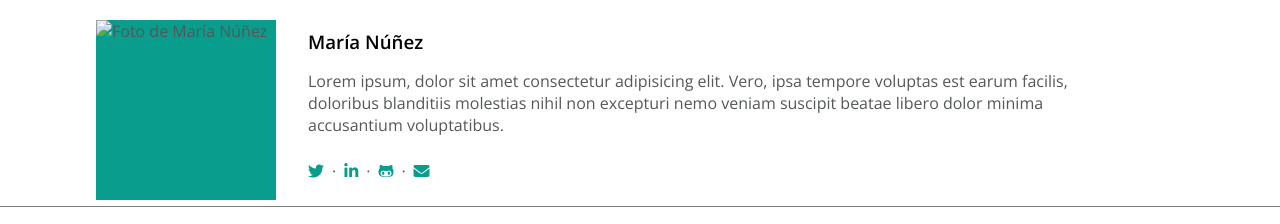
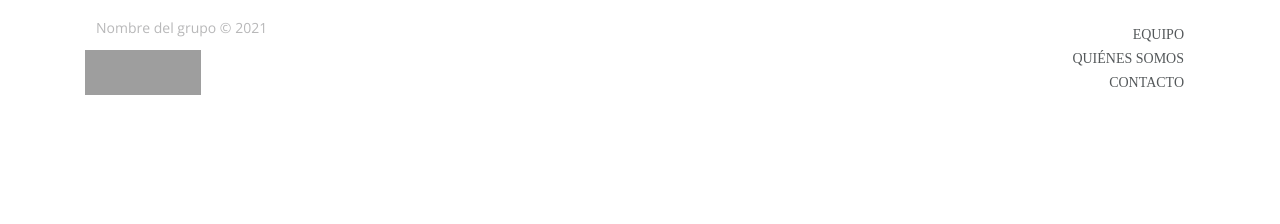
Before and after one commit to Adalab/project-promo-m-module-1-team-2, a plain HTML site: page index.html in a window 1280 px wide. Shown: the part 2092-2316 px from the top of the page. After the commit the page ends 2252 px from the top, so only its background shows below. Drawn offline with nearby package versions, Linux system fonts and the light colour scheme; grey boxes are pictures that could not be loaded.

Commit message:
removing duplicated html

```diff
--- a/index.html
+++ b/index.html
@@ -228,35 +228,6 @@
             </ul>
           </div>
         </article>
-
-        <!-- INFO MARIA -->
-        <article class="person-info">
-          <img src="" alt="Foto de María Núñez" />
-          <div class="wrapper-person-info">
-            <h3>María Núñez</h3>
-            <p>
-              Lorem ipsum, dolor sit amet consectetur adipisicing elit. Vero,
-              ipsa tempore voluptas est earum facilis, doloribus blanditiis
-              molestias nihil non excepturi nemo veniam suscipit beatae libero
-              dolor minima accusantium voluptatibus.
-            </p>
-            <ul class="wrapper-rrss">
-              <li class="icon" id="twitter">
-                <i class="fab fa-twitter"></i>
-              </li>
-              ·
-              <li class="icon" id="linkedin">
-                <i class="fab fa-linkedin-in"></i>
-              </li>
-              ·
-              <li class="icon" id="github">
-                <i class="fab fa-github-alt"></i>
-              </li>
-              ·
-              <li class="icon" id="email"><i class="fas fa-envelope"></i></li>
-            </ul>
-          </div>
-        </article>
       </section>
     </main>
 
```
